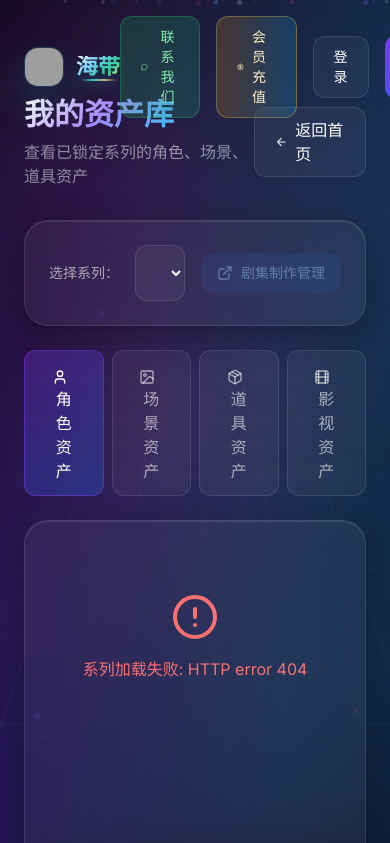
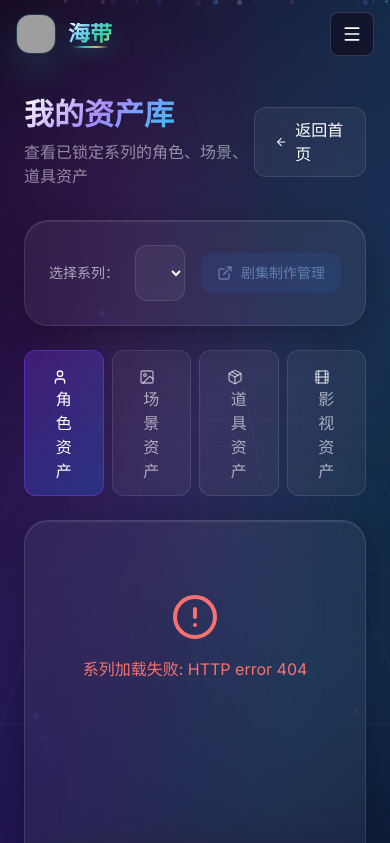
Before and after one commit to Shinichi1Kudo/manga-ai, a Django app: template frontend/templates/asset/library.html in a window 390 px wide. Shown: the top 843 px of the page. Run offline with Django 4.2, Linux system fonts and the light colour scheme; the template is opened without the code that fills it, so the values that code supplies are empty; some libraries are stand-ins or nearby versions; grey boxes are pictures that could not be loaded.

Commit message:
fix: make membership navigation responsive

```diff
--- a/frontend/templates/base.html
+++ b/frontend/templates/base.html
@@ -657,8 +657,71 @@
         .toast.error { border-left: 4px solid #ef4444; }
         .toast.warning { border-left: 4px solid #f59e0b; }
 
+        .mobile-nav-toggle {
+            display: none;
+        }
+
         /* Responsive */
         @media (max-width: 768px) {
+            nav {
+                padding: 12px 16px !important;
+            }
+
+            .site-nav-inner {
+                position: relative;
+            }
+
+            .mobile-nav-toggle {
+                display: inline-flex;
+                width: 44px;
+                height: 44px;
+                flex: 0 0 44px;
+                align-items: center;
+                justify-content: center;
+                border: 1px solid rgba(255, 255, 255, 0.16);
+                border-radius: 8px;
+                background: rgba(18, 20, 43, 0.92);
+                color: #fff;
+                backdrop-filter: blur(18px);
+            }
+
+            .site-nav-inner .site-nav-actions {
+                display: none;
+                position: absolute;
+                top: calc(100% + 10px);
+                right: 0;
+                width: min(300px, calc(100vw - 32px));
+                max-height: calc(100vh - 88px);
+                overflow-y: auto;
+                align-items: stretch;
+                flex-direction: column;
+                gap: 8px;
+                padding: 12px;
+                border: 1px solid rgba(255, 255, 255, 0.14);
+                border-radius: 8px;
+                background: rgba(18, 20, 43, 0.97);
+                box-shadow: 0 18px 48px rgba(0, 0, 0, 0.38);
+                backdrop-filter: blur(22px);
+            }
+
+            .site-nav-inner .site-nav-actions.is-open {
+                display: flex;
+            }
+
+            .site-nav-actions > a,
+            .site-nav-actions > button {
+                width: 100%;
+                min-height: 44px;
+                justify-content: flex-start;
+                padding: 10px 12px;
+                border-radius: 8px;
+                white-space: nowrap;
+            }
+
+            .site-nav-actions > div {
+                width: 100%;
+            }
+
             .nav-brand-wordmark {
                 gap: 7px;
             }
@@ -719,7 +782,7 @@
 
     <!-- Navigation -->
     <nav class="fixed top-0 left-0 right-0 z-50 px-6 py-4">
-        <div class="max-w-7xl mx-auto flex items-center justify-between">
+        <div class="site-nav-inner max-w-7xl mx-auto flex items-center justify-between">
             <a href="/" class="flex items-center gap-3 group">
                 <div class="brand-logo-shell nav-brand-logo">
                     <img src="/site-logo.png?v=20260515" alt="海带 AI 内容智能创作平台 Logo" class="brand-logo-img">
@@ -730,7 +793,11 @@
                 </span>
             </a>
 
-            <div class="flex items-center gap-4">
+            <button id="mobileNavToggle" type="button" class="mobile-nav-toggle" aria-label="打开导航菜单" aria-controls="siteNavActions" aria-expanded="false" onclick="toggleMobileNav()">
+                <i data-lucide="menu" class="w-5 h-5"></i>
+            </button>
+
+            <div id="siteNavActions" class="site-nav-actions flex items-center gap-4">
                 <!-- 联系我们按钮 -->
                 <button onclick="showContactModal()" class="px-5 py-2.5 rounded-xl bg-gradient-to-r from-green-500/20 to-emerald-500/20 border border-green-500/30 hover:from-green-500/30 hover:to-emerald-500/30 transition-all font-medium text-sm flex items-center gap-2 text-green-300">
                     <i data-lucide="message-circle" class="w-4 h-4"></i>联系我们
@@ -746,7 +813,7 @@
                         <span id="userCredits" class="text-sm font-medium">0</span>
                     </div>
                     <div class="relative" id="userMenu">
-                        <button onclick="toggleUserMenu()" class="flex items-center gap-2 px-4 py-2 rounded-xl bg-white/5 border border-white/10 hover:bg-white/10 transition-all">
+                        <button id="userMenuToggle" onclick="toggleUserMenu()" class="flex items-center gap-2 px-4 py-2 rounded-xl bg-white/5 border border-white/10 hover:bg-white/10 transition-all">
                             <div id="userAvatar" class="w-8 h-8 rounded-full bg-gradient-to-br from-violet-500 to-blue-500 flex items-center justify-center overflow-hidden">
                                 <i data-lucide="user" class="w-4 h-4" id="avatarPlaceholder"></i>
                                 <img id="avatarImg" src="" alt="头像" class="w-full h-full object-cover hidden">
@@ -977,6 +1044,39 @@
                 dropdown.classList.toggle('hidden');
             }
         }
+
+        function closeMobileNav() {
+            const actions = document.getElementById('siteNavActions');
+            const toggle = document.getElementById('mobileNavToggle');
+            if (actions) actions.classList.remove('is-open');
+            if (toggle) toggle.setAttribute('aria-expanded', 'false');
+        }
+
+        function toggleMobileNav() {
+            const actions = document.getElementById('siteNavActions');
+            const toggle = document.getElementById('mobileNavToggle');
+            if (!actions || !toggle) return;
+
+            const willOpen = !actions.classList.contains('is-open');
+            actions.classList.toggle('is-open', willOpen);
+            toggle.setAttribute('aria-expanded', String(willOpen));
+        }
+
+        document.getElementById('siteNavActions')?.addEventListener('click', (event) => {
+            const action = event.target.closest('a, button');
+            if (!action) return;
+            if (action.id === 'userMenuToggle') return;
+            closeMobileNav();
+        });
+
+        document.addEventListener('click', (event) => {
+            const inner = document.querySelector('.site-nav-inner');
+            if (inner && !inner.contains(event.target)) closeMobileNav();
+        });
+
+        window.addEventListener('resize', () => {
+            if (window.innerWidth > 768) closeMobileNav();
+        });
 
         // Close user menu when clicking outside
         document.addEventListener('click', (e) => {
```
Also changed, not shown: frontend/apps/series/tests.py (+13 -0 lines).
